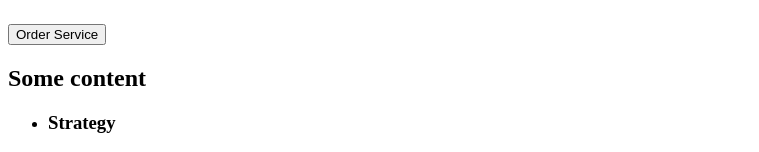
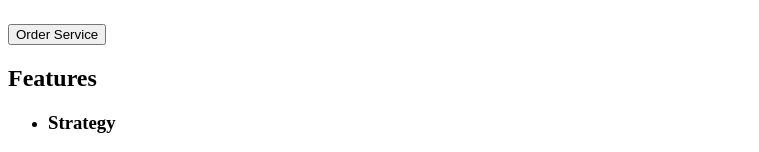
Before and after one commit to TortP/goit-markup-hw-01, a plain HTML site: page index.html in a window 1280 px wide. Shown: the part 191-343 px from the top of the page, without its empty margins (0-759 px from the left). Drawn offline with Linux system fonts and the light colour scheme.

Commit message:
Update index.html

```diff
--- a/index.html
+++ b/index.html
@@ -35,7 +35,7 @@
       </section>
 
       <section>
-        <h2>Some content</h2>
+        <h2>Features</h2>
         <ul>
           <li>
             <h3>Strategy</h3>
```
